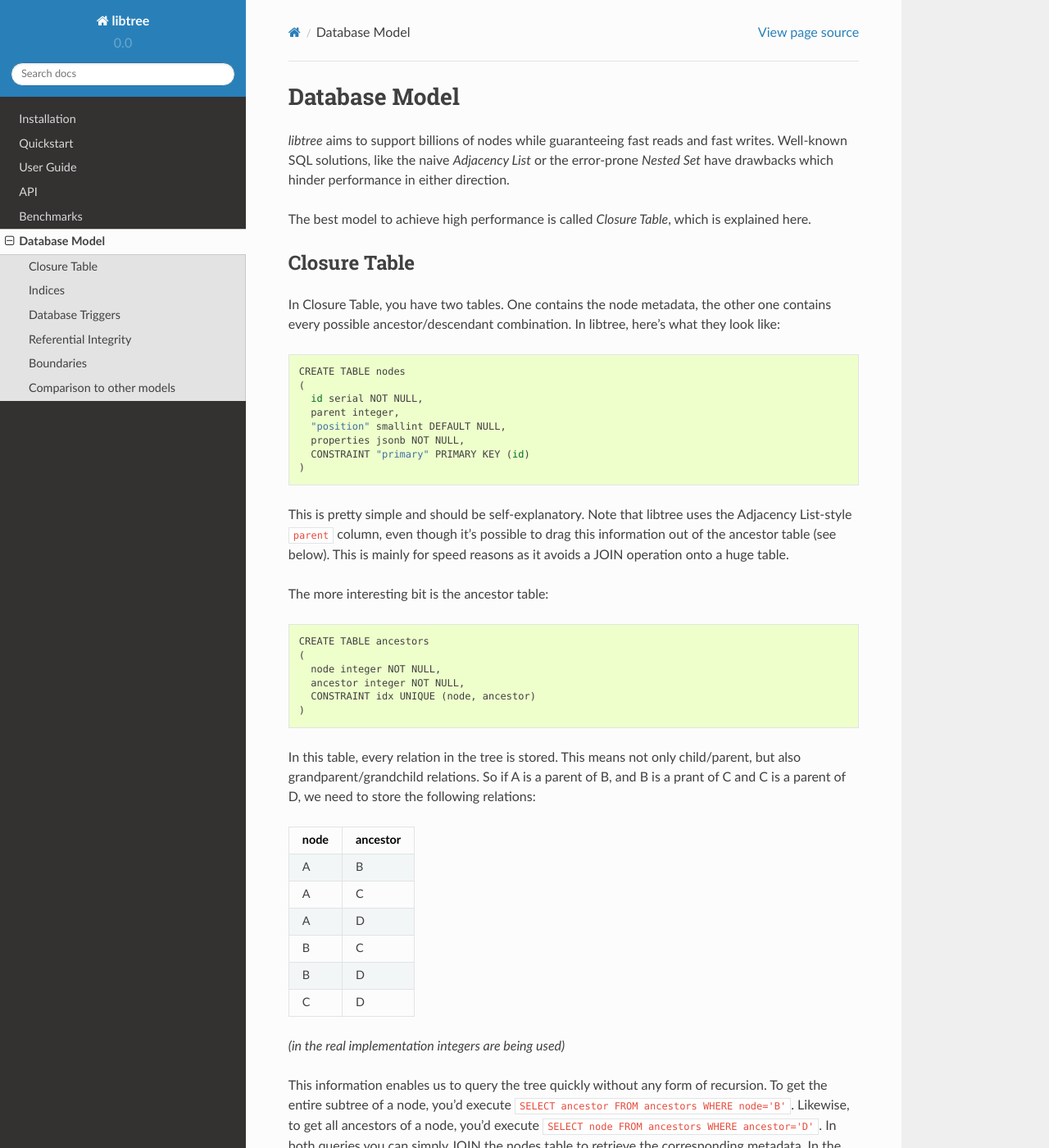
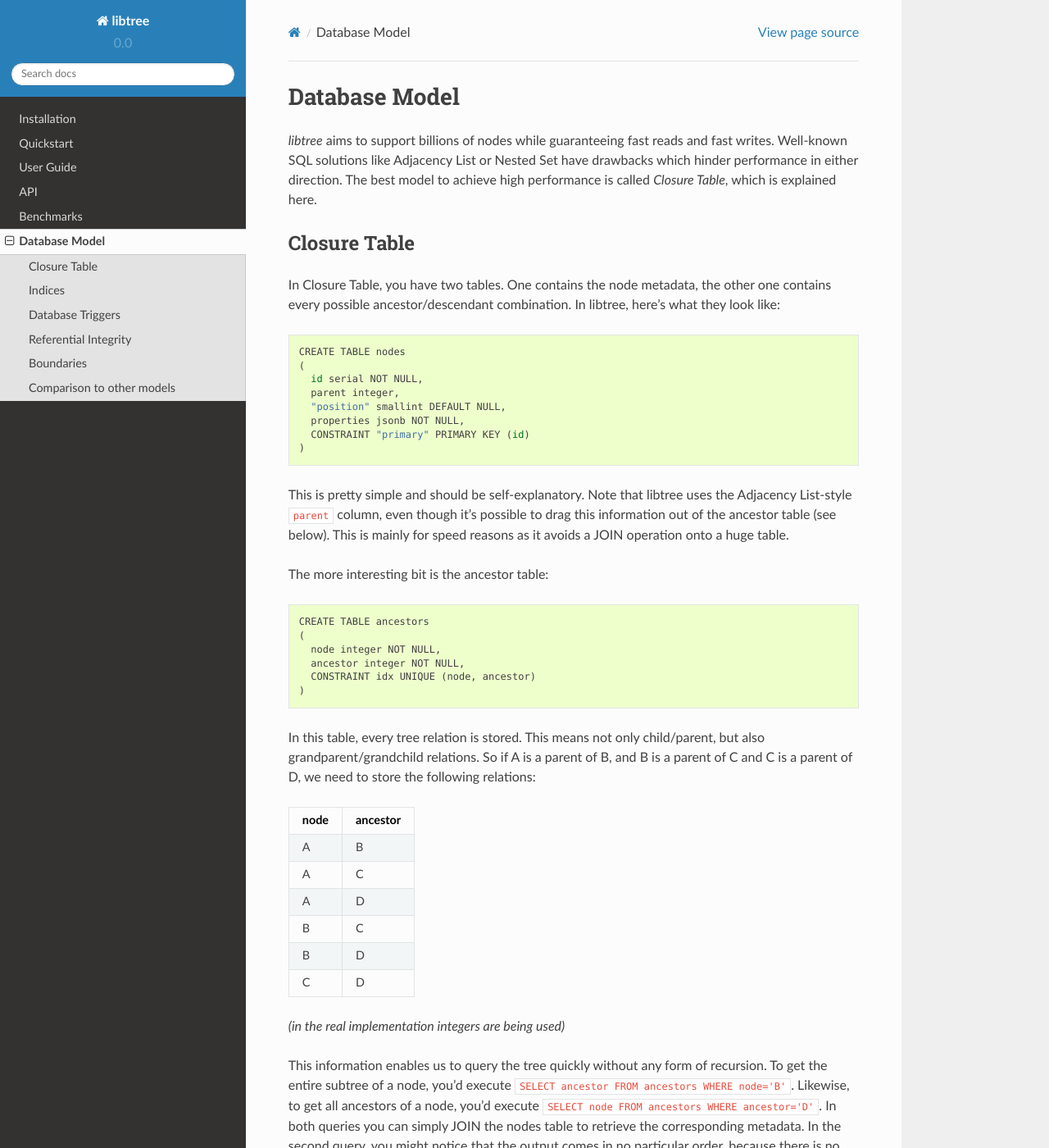
Before and after one commit to vortec/libtree, a Sphinx documentation site: the page built from docs/source/db_model.rst, in a window 1280 px wide and 1400 px high. Shown: the whole window at 82% size. Built offline with Sphinx 7.4.7 and the Read the Docs theme 2.0.0, drawn with Linux system fonts in a browser that asks for light colours; some of the changed text lies outside the part shown.

Commit message:
fix some typos

```diff
--- a/docs/source/db_model.rst
+++ b/docs/source/db_model.rst
@@ -3,10 +3,8 @@
 Database Model
 ==============
 `libtree` aims to support billions of nodes while guaranteeing fast
-reads and fast writes. Well-known SQL solutions, like the naive
-`Adjacency List` or the error-prone `Nested Set` have drawbacks which
-hinder performance in either direction.
-
+reads and fast writes. Well-known SQL solutions like Adjacency List or
+Nested Set have drawbacks which hinder performance in either direction.
 The best model to achieve high performance is called `Closure Table`,
 which is explained here.
 
@@ -41,9 +39,9 @@ The more interesting bit is the ancestor table::
       CONSTRAINT idx UNIQUE (node, ancestor)
     )
 
-In this table, every relation in the tree is stored. This means not only
+In this table, every tree relation is stored. This means not only
 child/parent, but also grandparent/grandchild relations. So if A is a
-parent of B, and B is a prant of C and C is a parent of D, we need to
+parent of B, and B is a parent of C and C is a parent of D, we need to
 store the following relations:
 
 +------+----------+
```
Also changed, not shown: other parts of docs/source/db_model.rst (+3 -3 lines).
